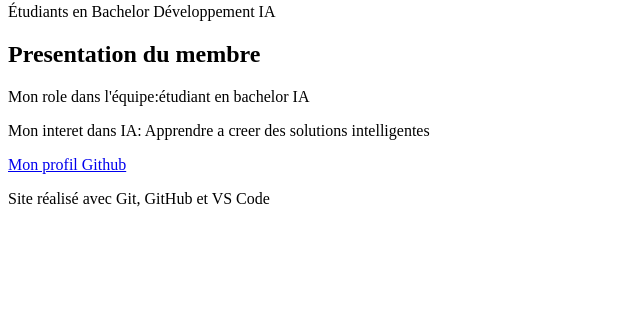
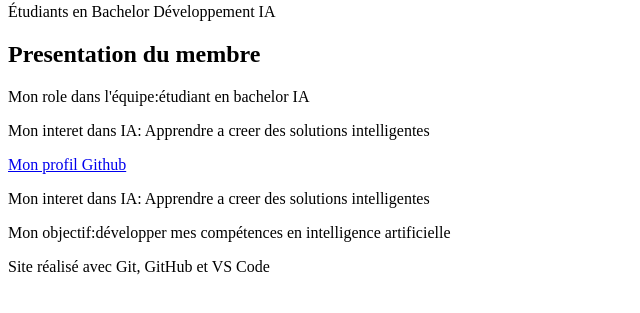
Before and after one commit to equipe-bachelor/site-equipe, a plain HTML site: page index.html in a window 1280 px wide. Shown: the part 77-390 px from the top of the page, without its empty margins (0-640 px from the left). Drawn offline with Linux system fonts and the light colour scheme.

Commit message:
Ajout de mes objectif professionel

```diff
--- a/index.html
+++ b/index.html
@@ -17,6 +17,8 @@
       <p> Mon role dans l'équipe:étudiant en bachelor IA </p>
       <p> Mon interet dans IA: Apprendre a creer des solutions intelligentes</p>
       <a href="https://github.com/cheicknekonate689-max">Mon profil Github</a>
+      <P>Mon interet dans IA: Apprendre a creer des solutions intelligentes</P>
+      <p>Mon objectif:développer mes compétences en intelligence artificielle</p>
     </section>
 
     <!-- SECTION MEMBRE 2 -->
```
